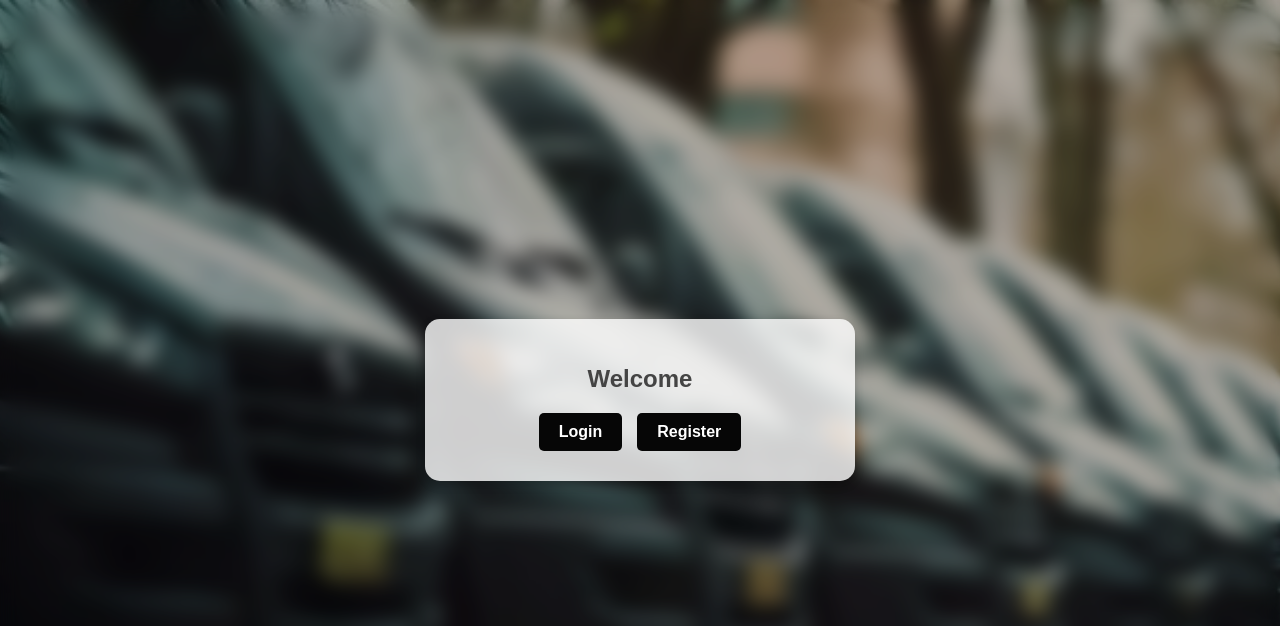
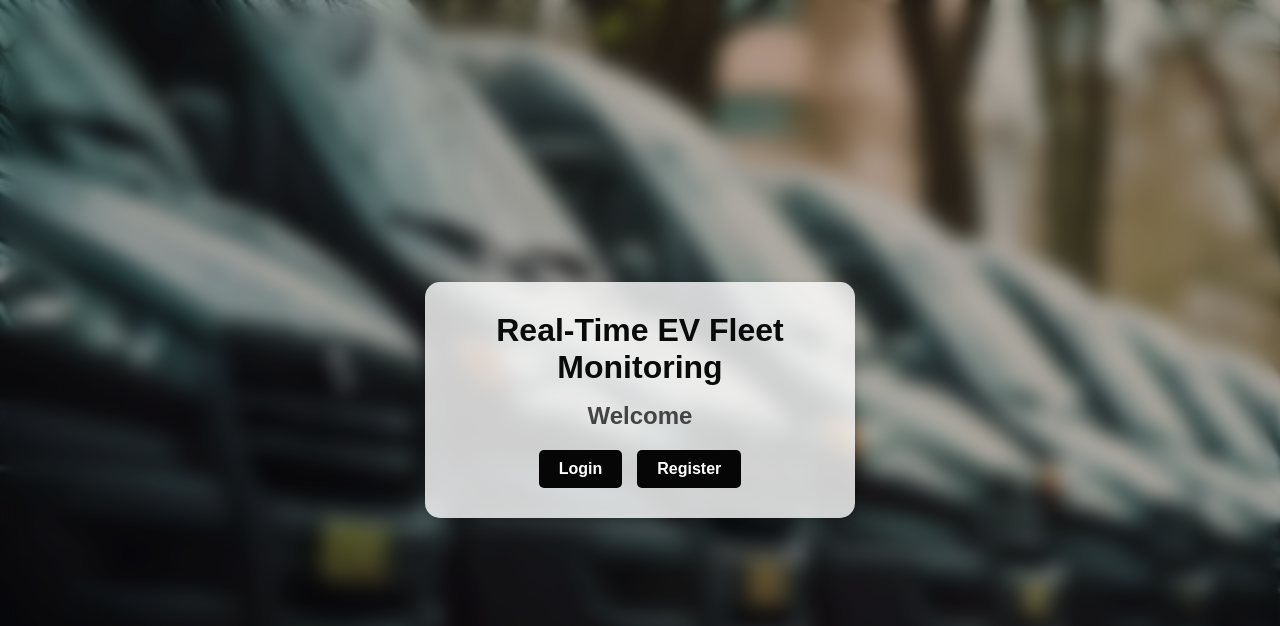
Before and after one commit to HARSHITAUPPALAPATI/Real-Time-EV-Fleet-Monitoring-and-Predictive-Analytics-Solution, a Flask app: page / in a window 1280 px wide. Shown: the top 626 px of the page. Run offline with Flask 3, Linux system fonts and the light colour scheme.

Commit message:
Update home.html

```diff
--- a/templates/home.html
+++ b/templates/home.html
@@ -3,11 +3,13 @@
 <head>
     <meta charset="UTF-8">
     <meta name="viewport" content="width=device-width, initial-scale=1.0">
+    <title>Real-Time EV Fleet Monitoring</title>
     <title>Home</title>
     <link rel="stylesheet" href="/static/css/home.css">
 </head>
 <body>
     <div class="home-container">
+        <h1 class="main-title">Real-Time EV Fleet Monitoring</h1>
         <h1>Welcome</h1>
         <div class="button-group">
             <a href="/login"><button class="btn">Login</button></a>
```
